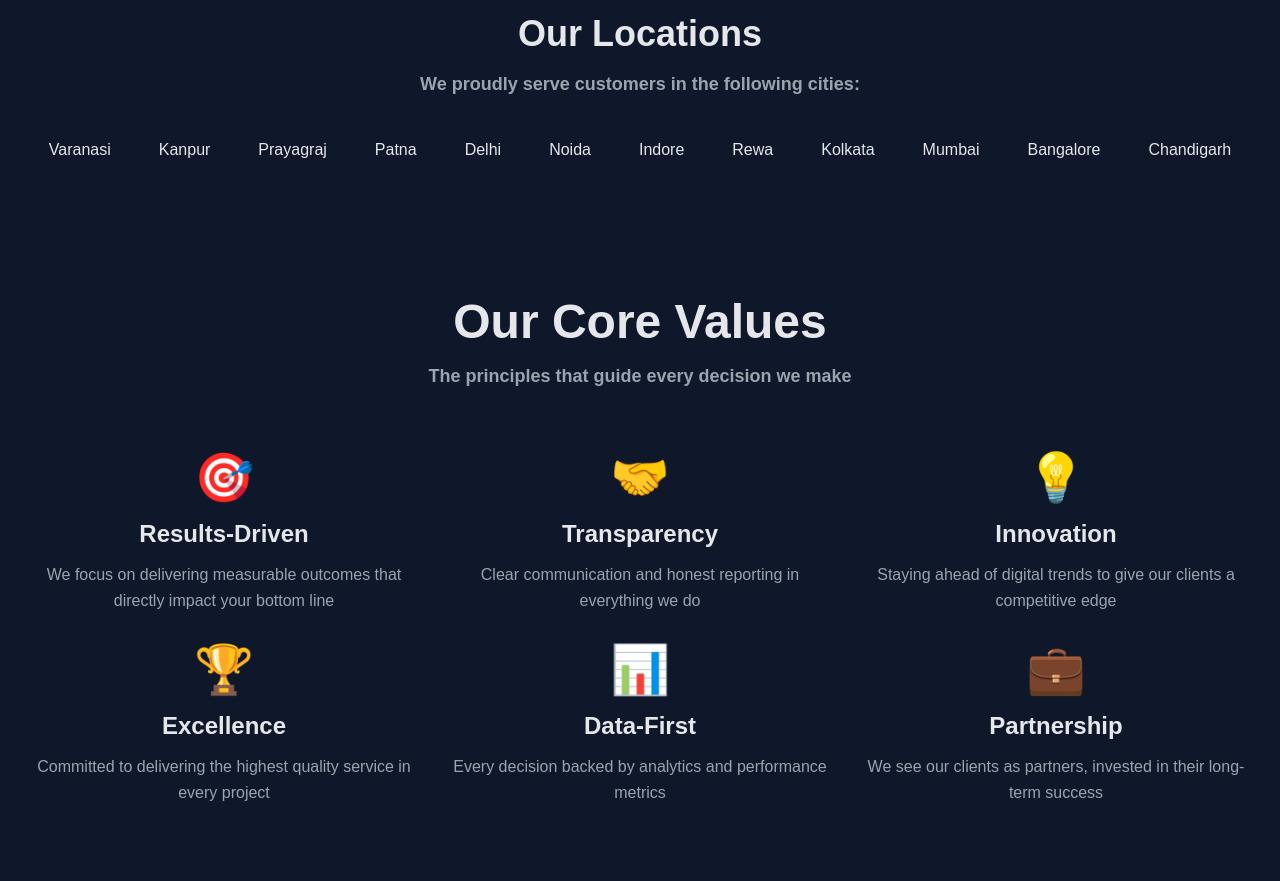
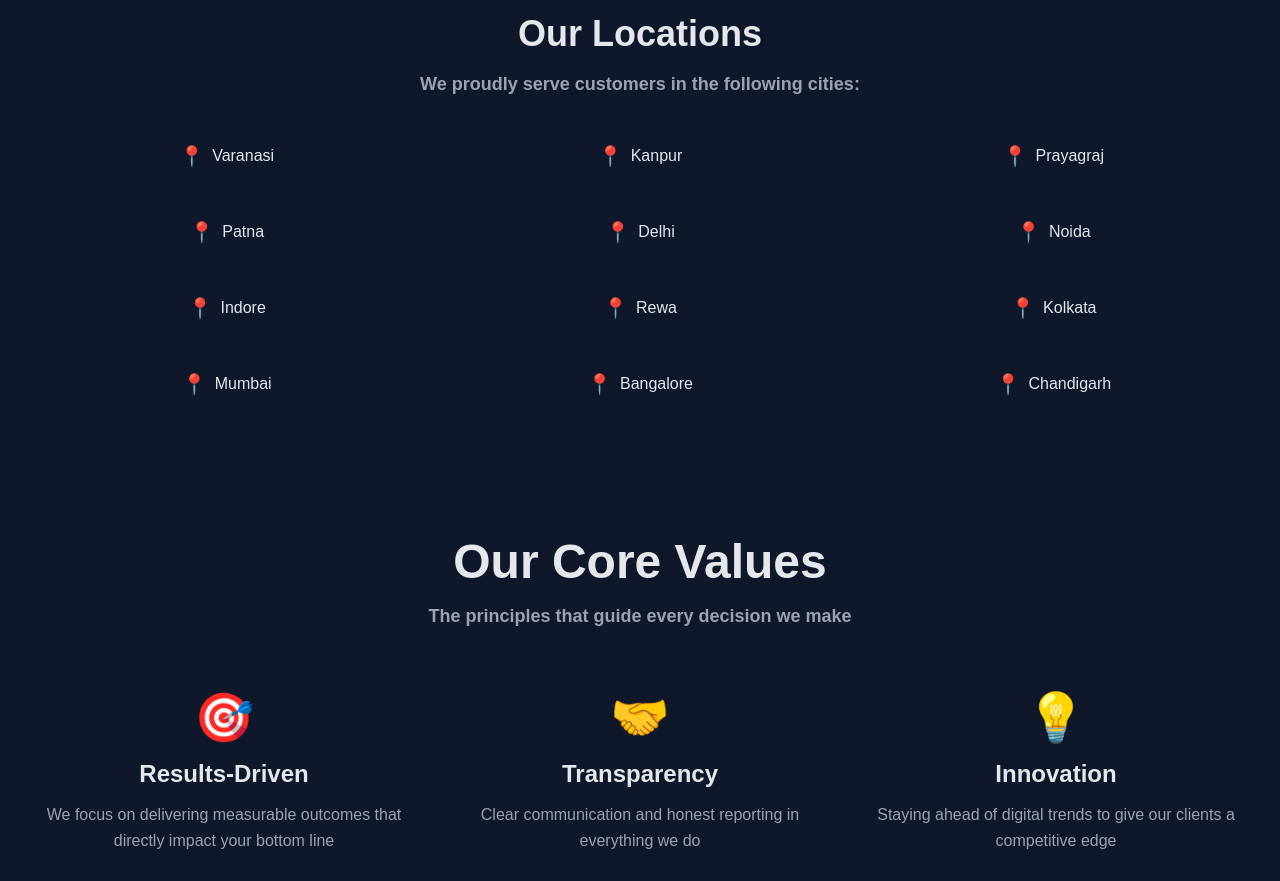
Before and after one commit to rohan-2004-web/freelancefirehub, a Next.js app: page / in a window 1280 px wide. Shown: the part 3780-4661 px from the top of the page. Built offline with nearby package versions, Linux system fonts and the light colour scheme.

Commit message:
Style locations section with icons and grid layout

```diff
--- a/app/page.tsx
+++ b/app/page.tsx
@@ -308,11 +308,15 @@ export default function Home() {
               We proudly serve customers in the following cities:
             </p>
           </div>
-          <div className="flex flex-wrap justify-center gap-4 animate-fade-in-up">
+          <div className="grid grid-cols-1 sm:grid-cols-3 gap-6 animate-fade-in-up">
             {['Varanasi','Kanpur','Prayagraj','Patna','Delhi','Noida','Indore','Rewa','Kolkata','Mumbai','Bangalore','Chandigarh'].map((city,idx)=>(
-              <span key={idx} className="px-4 py-2 bg-secondary-100 text-secondary-800 rounded-full">
-                {city}
-              </span>
+              <div
+                key={idx}
+                className="flex items-center justify-center gap-2 bg-secondary-100 px-4 py-3 rounded-lg hover:shadow-lg transition-shadow w-full"
+              >
+                <span className="text-xl">📍</span>
+                <span className="font-medium text-secondary-800">{city}</span>
+              </div>
             ))}
           </div>
         </div>
```
